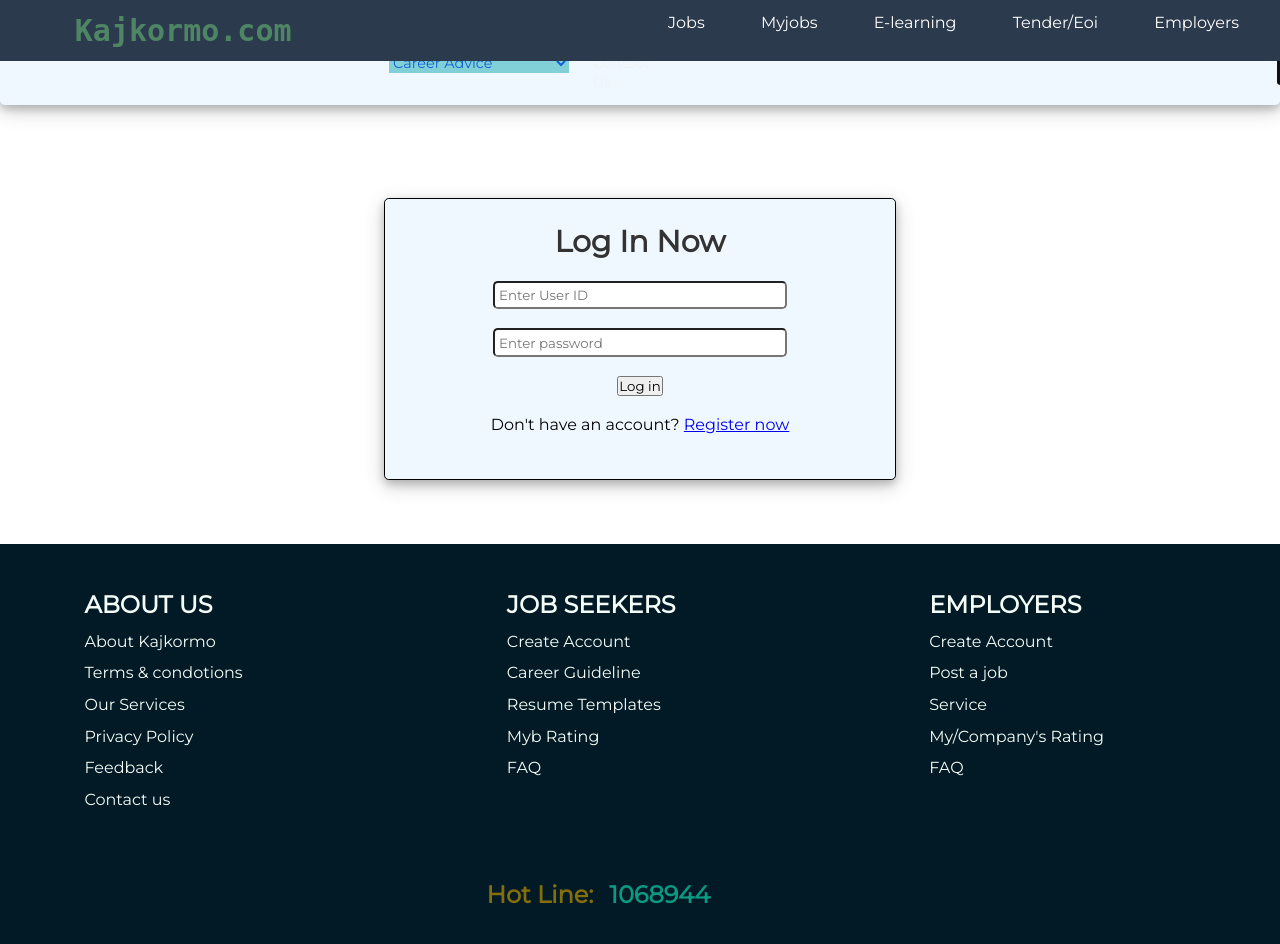
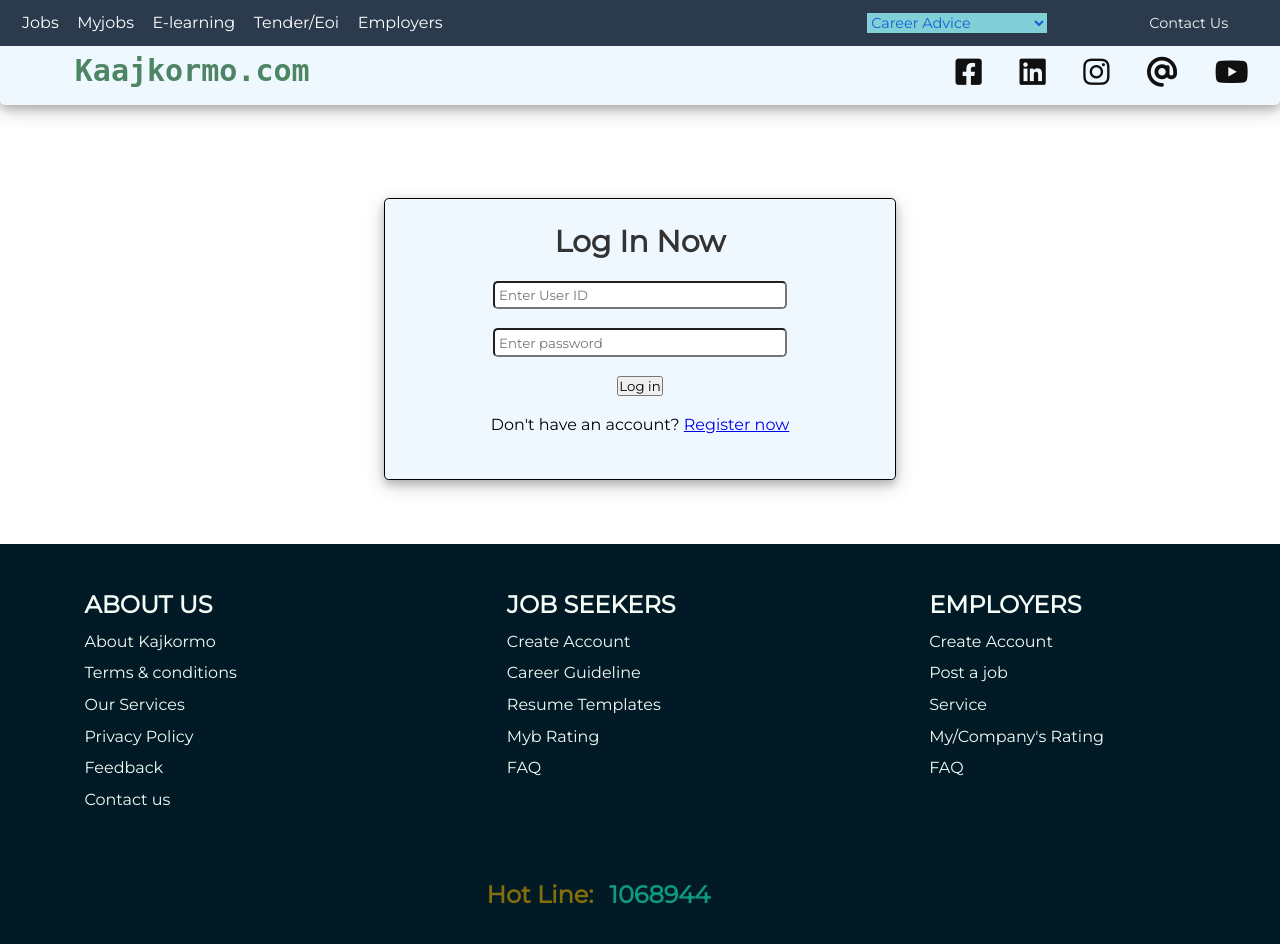
Before and after one commit to Talha76/SPL1, a PHP site: page /login.php in a window 1280 px wide; the page is wider, and only the part inside the window is pictured. Run offline with PHP 8.4, Linux system fonts and the light colour scheme.

Commit message:
Updated latest changes of login and registration

```diff
--- /dev/null
+++ b/loginAndRegistration/app/app.js
@@ -0,0 +1,3 @@
+function validatePassword() {
+
+}
--- a/loginAndRegistration/login.php
+++ b/loginAndRegistration/login.php
@@ -4,19 +4,19 @@ include '../phpDependencies/config.php';
 
 session_start();
 
-if(isset($_POST['submit'])) {
+if (isset($_POST['submit'])) {
     $id = filter_input(INPUT_POST, 'id');
     $password = md5(filter_input(INPUT_POST, 'password'));
 
     $query = "SELECT id, password FROM userID WHERE id = '$id'";
     $result = mysqli_query($conn, $query);
 
-  if(mysqli_num_rows($result) == 0)
+    if (mysqli_num_rows($result) == 0)
         $error = "User not found!";
     else {
         $row = mysqli_fetch_array($result);
 
-    if($row['password'] == $password) {
+        if ($row['password'] == $password) {
             $_SESSION['id'] = $row['id'];
             header('location:../home/index.php');
         } else
@@ -28,17 +28,13 @@ if(isset($_POST['submit'])) {
 
 <!DOCTYPE html>
 <html lang="en">
-<title>KaajKormo - Login</title>
+
 <head>
-    <meta charset="UTF-8">
-    <meta http-equiv="X-UA-Compatible" content="IE=edge">
-    <meta name="viewport" content="width=device-width, initial-scale=1.0">
-    <title>Login</title>
     <meta charset="UTS-8">
     <meta http-equiv="X-UA-Compatible" content="IE=edge">
     <meta name="viewport" content="width=device-width, initial-sclae=1.0">
+    <link rel="stylesheet" href="css/login_styles.css">
     <link rel="stylesheet" href="../home/css/style.css">
-    <link rel="stylesheet" href="../loginAndRegistration/css/login_styles.css">
     <!--font-->
     <link rel="preconnect" href="https://fonts.googleapis.com">
     <link rel="preconnect" href="https://fonts.gstatic.com" crossorigin>
@@ -48,13 +44,13 @@ if(isset($_POST['submit'])) {
     <link rel="preconnect" href="https://fonts.gstatic.com" crossorigin>
     <!--icons-->
     <link rel="stylesheet" href="https://cdnjs.cloudflare.com/ajax/libs/font-awesome/6.2.0/css/all.min.css">
-</head>
+    <title>Kaajkormo - Home</title>
+
 <body>
     <!--navbar starts-->
-  <div class="big-navbar">
+    <nav class="big-navbar">
         <!-- navbar-1 starts although its name is navbar-->
         <nav class="navbar">
-        <h2 class="navbar-logo"> <a href="../home/index.php">Kajkormo.com</a></h2>
             <div class="navbar-menu">
                 <a href="#jobs">Jobs</a>
                 <a href="#myjobs">Myjobs</a>
@@ -67,10 +63,8 @@ if(isset($_POST['submit'])) {
                 <span class="bar"></span>
                 <span class="bar"></span>
             </div>
-    </nav>
-    <!-- navbar-1 ends -->
-    <!--navbar2 starts-->
-    <nav class="navbar2">
+
+
             <div class="nb-class1">
                 <div class="career-resources-dropdown">
                     <select class="career-resource" id="career-resource">
@@ -87,26 +81,36 @@ if(isset($_POST['submit'])) {
                 </div>
             </div>
 
+
+
+        </nav>
+        <!-- navbar-1 ends -->
+
+        <!--navbar2 starts-->
+        <nav class="navbar2">
+            <h2 class="navbar-logo"> <a href="../home/index.php">Kaajkormo.com</a></h2>
+
+
             <div class="nb-class2">
                 <div class="facebook">
-                <a href="#"><i class="fa-brands fa-square-facebook"></i></a>
+                    <a href="#"><i class="fa-brands fa-square-facebook fa-x"></i></a>
                 </div>
                 <div class="linkedin">
-                <a href="#"><i class="fa-brands fa-linkedin"></i></a>
+                    <a href="#"><i class="fa-brands fa-linkedin fa-x"></i></a>
                 </div>
                 <div class="instagram">
-                <a href="#"><i class="fa-brands fa-instagram"></i></a>
+                    <a href="#"><i class="fa-brands fa-instagram fa-x"></i></a>
                 </div>
                 <div class="gmail">
-                <a href="#"> <i class="fa-solid fa-at"></i></a>
+                    <a href="#"> <i class="fa-solid fa-at "></i></a>
                 </div>
                 <div class="youtube">
-                <a href="#"><i class="fa-brands fa-youtube"></i></a>
+                    <a href="#"><i class="fa-brands fa-youtube fa-x"></i></a>
                 </div>
             </div>
         </nav>
         <!-- navbar-2 ends -->
-</div>
+    </nav>
     <!-- navbar ends -->
 
     <div class="form-container">
@@ -116,8 +120,8 @@ if(isset($_POST['submit'])) {
             </div>
 
             <?php
-      if(isset($error)) {
-        echo '<span class="error-msg">'.$error.'</span>';
+            if (isset($error)) {
+                echo '<span class="error-msg">' . $error . '</span>';
             }
             ?>
             <div class="input-fields">
@@ -143,10 +147,10 @@ if(isset($_POST['submit'])) {
                 <h2>ABOUT US</h2>
             </div>
             <div class="links">
-            <a href="about_us.php">About Kajkormo</a>
-            <a href="terms_and_conditions_style.html">Terms & condotions</a>
+                <a href="../home/about_us.php">About Kajkormo</a>
+                <a href="../home/terms_and_conditions.php">Terms & conditions</a>
                 <a href="#">Our Services</a>
-            <a href="privacy_policy.php">Privacy Policy</a>
+                <a href="../home/privacy_policy.php">Privacy Policy</a>
                 <a href="#">Feedback</a>
                 <a href="#">Contact us</a>
             </div>
@@ -193,4 +197,5 @@ if(isset($_POST['submit'])) {
         <h2><span>Hot Line:</span>1068944</h2>
     </div>
 </body>
+
 </html>
--- a/loginAndRegistration/register.php
+++ b/loginAndRegistration/register.php
@@ -35,6 +35,7 @@ if(isset($_POST['submit'])) {
   <meta name="viewport" content="width=device-width, initial-scale=1.0">
   <title>Registration</title>
   <link rel="stylesheet" href="css\style.css">
+  <script src="app/app.js"></script>
 </head>
 <body>
 
@@ -57,7 +58,7 @@ if(isset($_POST['submit'])) {
       <input type="email" name="email" placeholder="Enter user email" required>
       <input type="password" name="password" placeholder="Enter password" required>
       <input type="password" name="confirm_password" placeholder="Confirm password" required>
-      <button type="submit" name="submit" class="form-btn">Register</button>
+      <button type="submit" name="submit" class="form-btn" onclick="validatePassword()">Register</button>
 
       <p>Already have an account? <a href="login.php">Login now</a></p>
 
```
Also changed, not shown: loginAndRegistration/css/login_styles.css (line endings or trailing spaces). Lines whose indentation alone changed are shown as unchanged.
